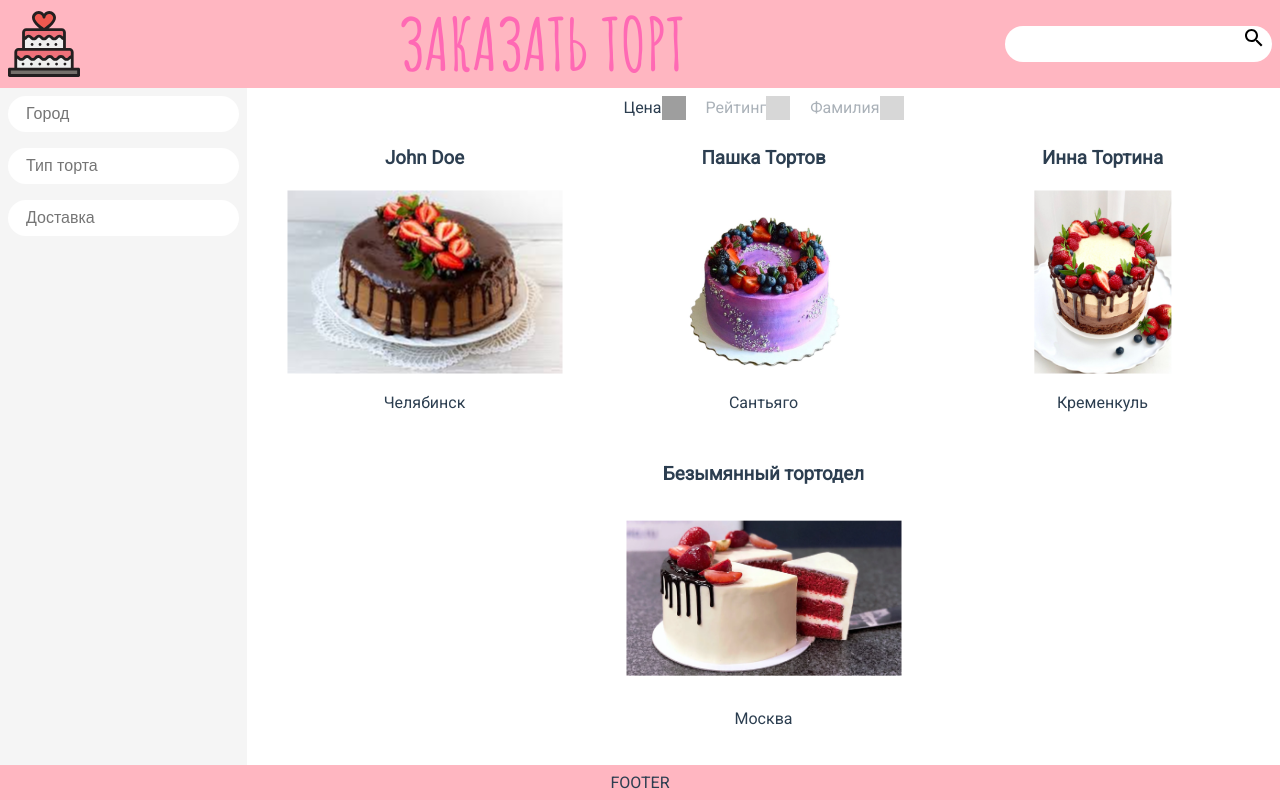
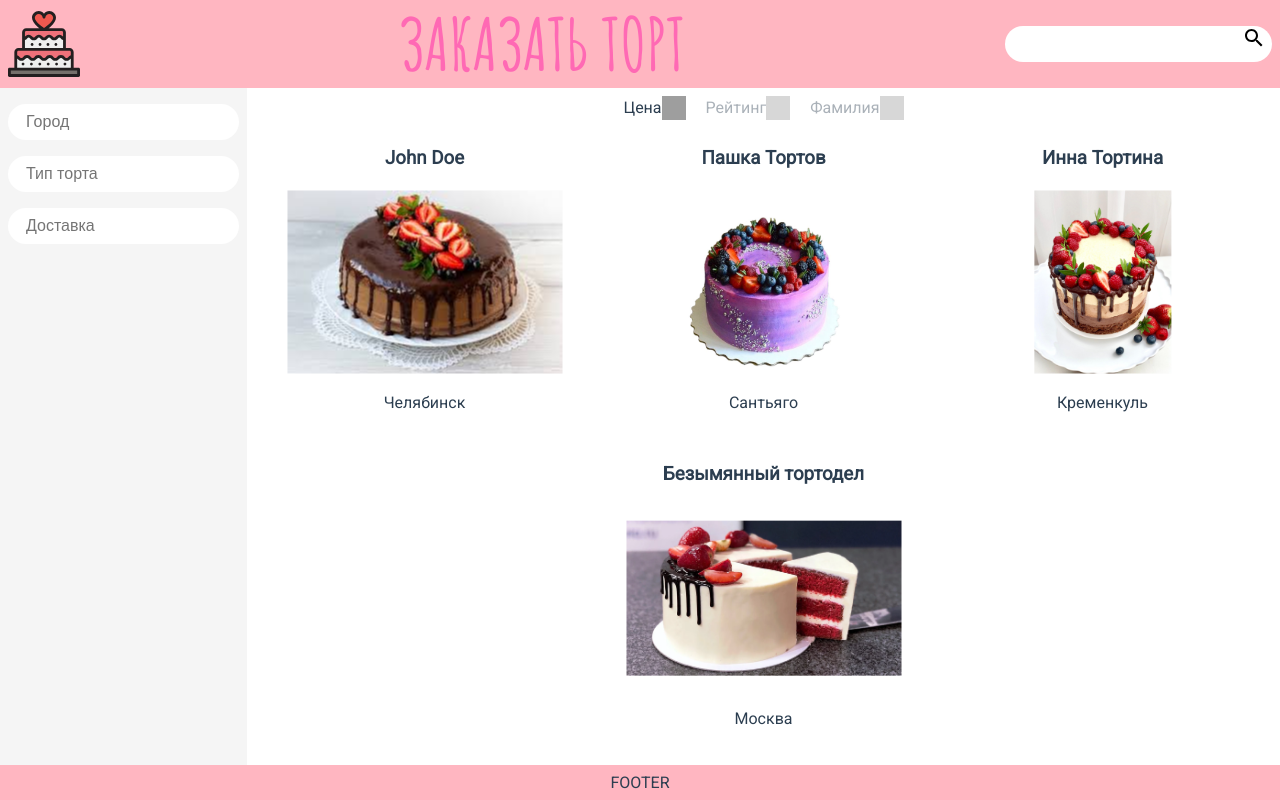
Before and after one commit to Something-Digital/tortix, a Vue app in the folder frontend/: page / in a window 1280 px wide. Built offline with nearby package versions, Linux system fonts and the light colour scheme; grey boxes are pictures that could not be loaded.

Commit message:
little fix

```diff
--- a/frontend/src/components/InputFilter.vue
+++ b/frontend/src/components/InputFilter.vue
@@ -43,7 +43,7 @@ export default {
   margin-left: var(--common-padding);
 }
 @media screen and (min-width: 900px) {
-  .filter:not(:first-of-type) {
+  .filter {
     margin-top: var(--common-vertical-margin);
   }
 }
```
